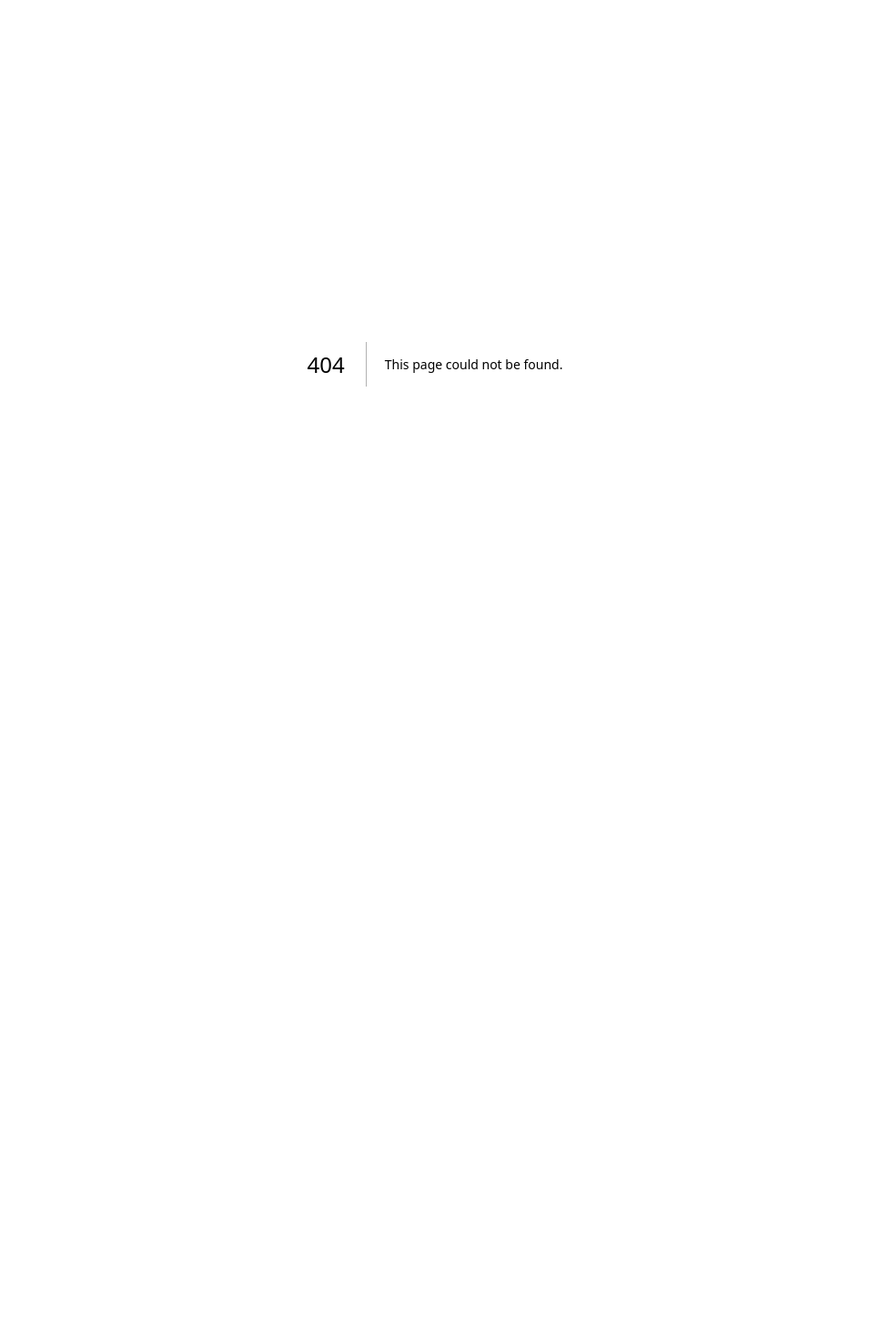
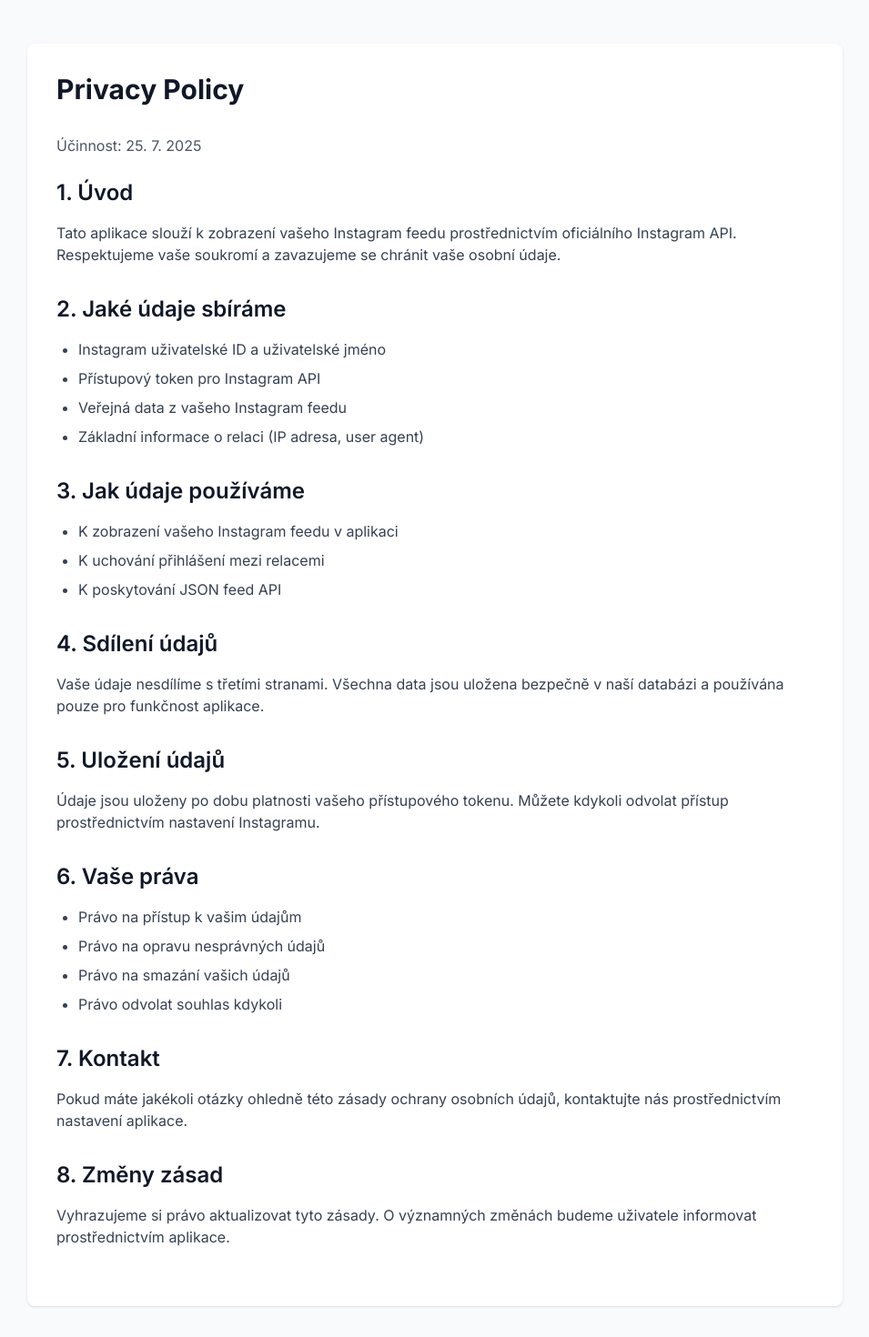
Before and after one commit to Louben17/instagram, a Next.js app: page /privacy in a window 1280 px wide. Before the commit this address had no page. Shown: the top 1470 px of the page at 91% size, without its empty margins (162-1117 px from the left). Before the commit the page ends 800 px from the top, so only its background shows below. Built offline with nearby package versions, Linux system fonts and the light colour scheme.

Commit message:
Add missing privacy policy page

```diff
--- /dev/null
+++ b/app/privacy/page.tsx
@@ -0,0 +1,84 @@
+export default function PrivacyPolicy() {
+  return (
+    <div className="min-h-screen bg-gray-50 py-12 px-4">
+      <div className="max-w-4xl mx-auto bg-white rounded-lg shadow-sm p-8">
+        <h1 className="text-3xl font-bold text-gray-900 mb-8">Privacy Policy</h1>
+
+        <div className="prose prose-lg max-w-none">
+          <p className="text-gray-600 mb-6">
+            Účinnost: {new Date().toLocaleDateString('cs-CZ')}
+          </p>
+
+          <section className="mb-8">
+            <h2 className="text-2xl font-semibold text-gray-900 mb-4">1. Úvod</h2>
+            <p className="text-gray-700 mb-4">
+              Tato aplikace slouží k zobrazení vašeho Instagram feedu prostřednictvím oficiálního Instagram API.
+              Respektujeme vaše soukromí a zavazujeme se chránit vaše osobní údaje.
+            </p>
+          </section>
+
+          <section className="mb-8">
+            <h2 className="text-2xl font-semibold text-gray-900 mb-4">2. Jaké údaje sbíráme</h2>
+            <ul className="list-disc pl-6 text-gray-700 space-y-2">
+              <li>Instagram uživatelské ID a uživatelské jméno</li>
+              <li>Přístupový token pro Instagram API</li>
+              <li>Veřejná data z vašeho Instagram feedu</li>
+              <li>Základní informace o relaci (IP adresa, user agent)</li>
+            </ul>
+          </section>
+
+          <section className="mb-8">
+            <h2 className="text-2xl font-semibold text-gray-900 mb-4">3. Jak údaje používáme</h2>
+            <ul className="list-disc pl-6 text-gray-700 space-y-2">
+              <li>K zobrazení vašeho Instagram feedu v aplikaci</li>
+              <li>K uchování přihlášení mezi relacemi</li>
+              <li>K poskytování JSON feed API</li>
+            </ul>
+          </section>
+
+          <section className="mb-8">
+            <h2 className="text-2xl font-semibold text-gray-900 mb-4">4. Sdílení údajů</h2>
+            <p className="text-gray-700">
+              Vaše údaje nesdílíme s třetími stranami. Všechna data jsou uložena bezpečně
+              v naší databázi a používána pouze pro funkčnost aplikace.
+            </p>
+          </section>
+
+          <section className="mb-8">
+            <h2 className="text-2xl font-semibold text-gray-900 mb-4">5. Uložení údajů</h2>
+            <p className="text-gray-700">
+              Údaje jsou uloženy po dobu platnosti vašeho přístupového tokenu.
+              Můžete kdykoli odvolat přístup prostřednictvím nastavení Instagramu.
+            </p>
+          </section>
+
+          <section className="mb-8">
+            <h2 className="text-2xl font-semibold text-gray-900 mb-4">6. Vaše práva</h2>
+            <ul className="list-disc pl-6 text-gray-700 space-y-2">
+              <li>Právo na přístup k vašim údajům</li>
+              <li>Právo na opravu nesprávných údajů</li>
+              <li>Právo na smazání vašich údajů</li>
+              <li>Právo odvolat souhlas kdykoli</li>
+            </ul>
+          </section>
+
+          <section className="mb-8">
+            <h2 className="text-2xl font-semibold text-gray-900 mb-4">7. Kontakt</h2>
+            <p className="text-gray-700">
+              Pokud máte jakékoli otázky ohledně této zásady ochrany osobních údajů,
+              kontaktujte nás prostřednictvím nastavení aplikace.
+            </p>
+          </section>
+
+          <section className="mb-8">
+            <h2 className="text-2xl font-semibold text-gray-900 mb-4">8. Změny zásad</h2>
+            <p className="text-gray-700">
+              Vyhrazujeme si právo aktualizovat tyto zásady. O významných změnách
+              budeme uživatele informovat prostřednictvím aplikace.
+            </p>
+          </section>
+        </div>
+      </div>
+    </div>
+  );
+}
```
